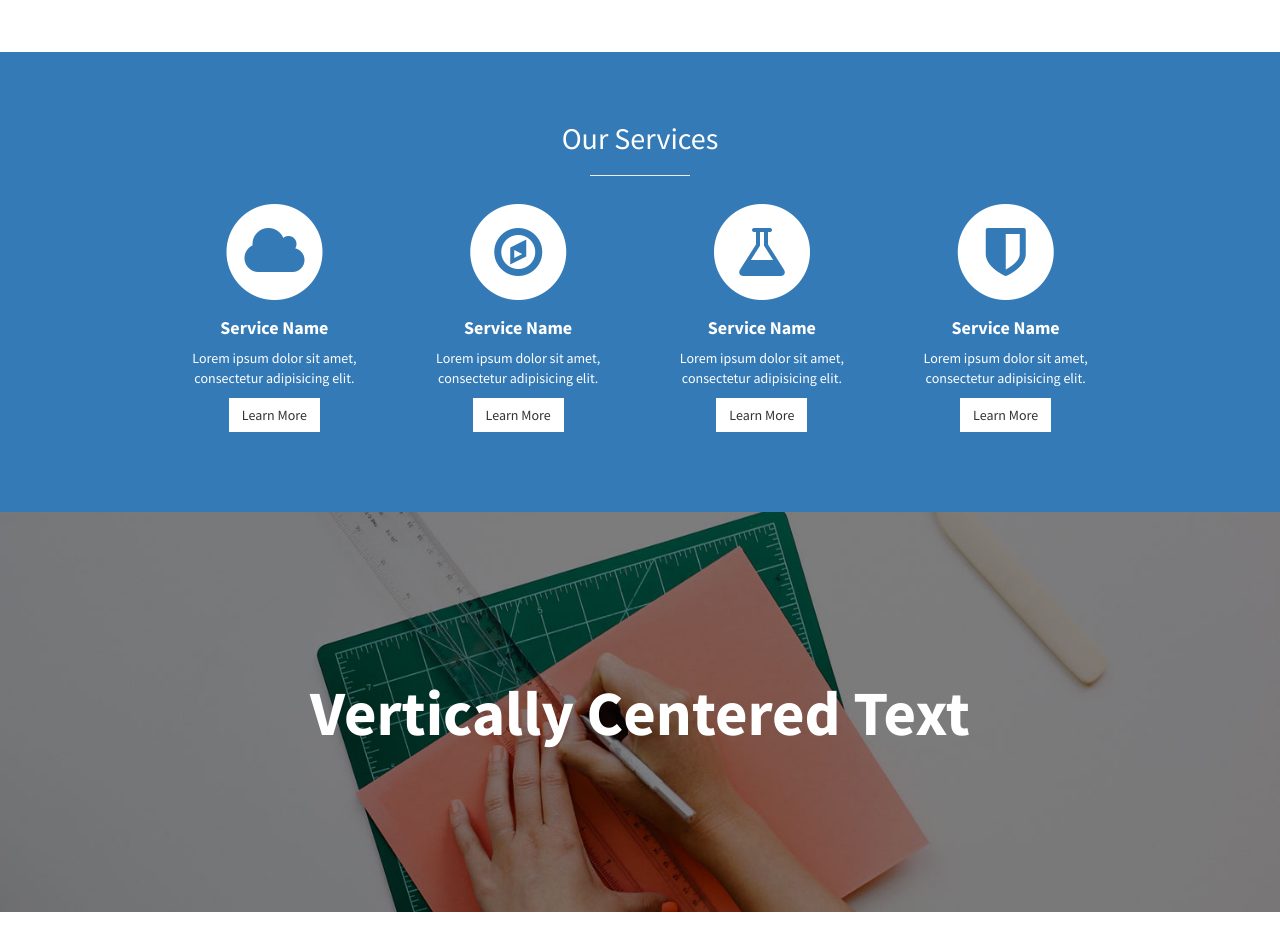
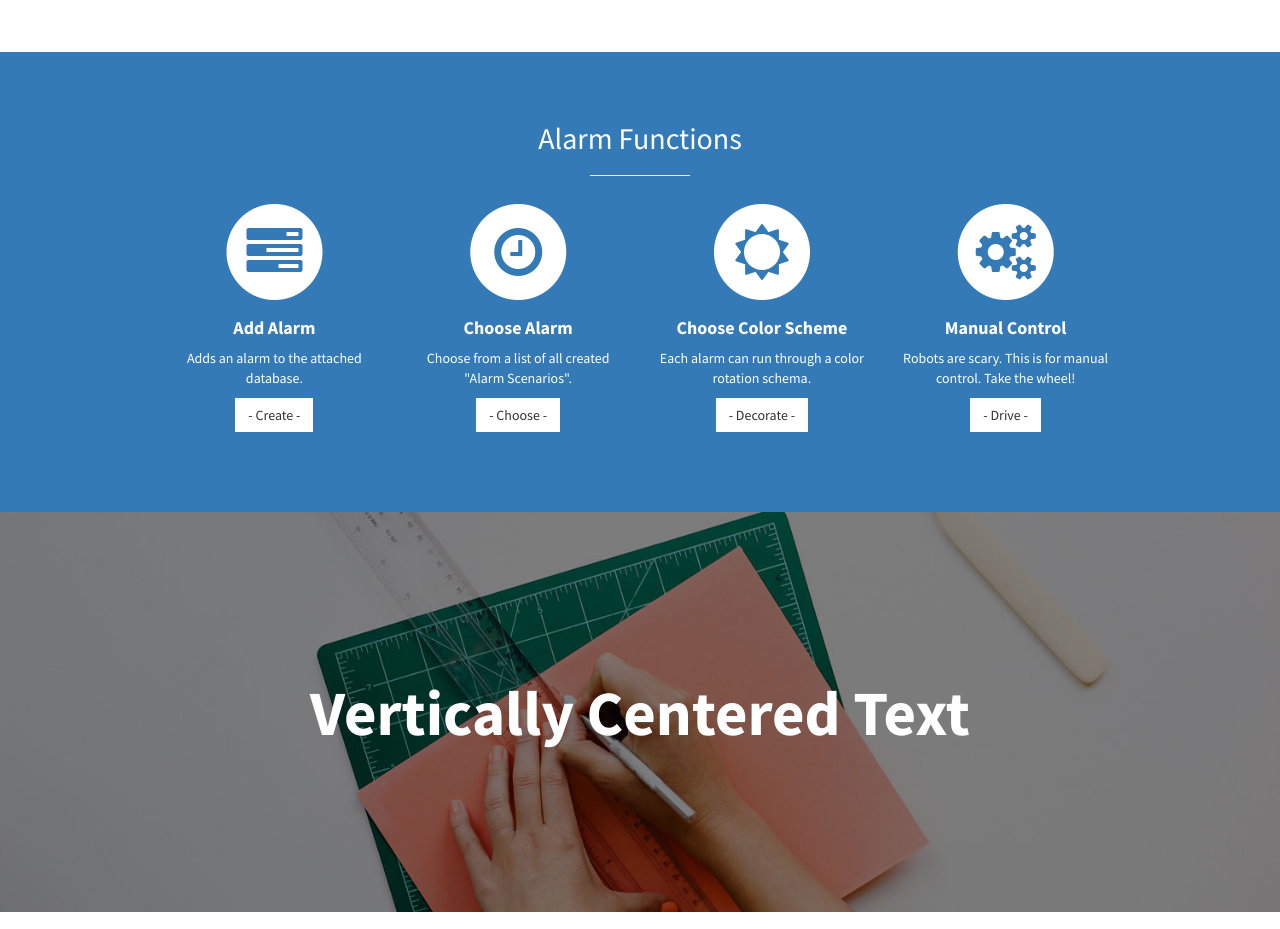
Before and after one commit to robert-marriott/Sunrise-Alarm, a website: page index.html in a window 1280 px wide. Shown: the part 960-1889 px from the top of the page. Drawn offline with Linux system fonts and the light colour scheme.

Commit message:
Sections delineated

```diff
--- a/index.html
+++ b/index.html
@@ -38,7 +38,7 @@
         <ul class="sidebar-nav">
             <a id="menu-close" href="#" class="btn btn-light btn-lg pull-right toggle"><i class="fa fa-times"></i></a>
             <li class="sidebar-brand">
-                <a href="#top" onclick=$("#menu-close").click();>Start Bootstrap</a>
+                <a href="#top" onclick=$("#menu-close").click();>Sunrise Clock</a>
             </li>
             <li>
                 <a href="#top" onclick=$("#menu-close").click();>Home</a>
@@ -47,7 +47,7 @@
                 <a href="#about" onclick=$("#menu-close").click();>About</a>
             </li>
             <li>
-                <a href="#portfolio" onclick=$("#menu-close").click();>Projects</a>
+                <a href="#projects" onclick=$("#menu-close").click();>Projects</a>
             </li>
             <li>
                 <a href="#contact" onclick=$("#menu-close").click();>Contact</a>
@@ -59,7 +59,7 @@
     <header id="top" class="header">
         <div class="text-vertical-center">
             <h1>Sunrise Alarm Clock</h1>
-            <h3>Wake up easy ;)/h3>
+            <h3>Wake up easy ;)</h3>
             <br>
             <a href="#about" class="btn btn-dark btn-lg">More about this app</a>
         </div>
@@ -85,59 +85,59 @@
         <div class="container">
             <div class="row text-center">
                 <div class="col-lg-10 col-lg-offset-1">
-                    <h2>Our Services</h2>
+                    <h2>Alarm Functions</h2>
                     <hr class="small">
                     <div class="row">
                         <div class="col-md-3 col-sm-6">
                             <div class="service-item">
                                 <span class="fa-stack fa-4x">
                                 <i class="fa fa-circle fa-stack-2x"></i>
-                                <i class="fa fa-cloud fa-stack-1x text-primary"></i>
+                                <i class="fa fa-tasks fa-stack-1x text-primary"></i>
                             </span>
                                 <h4>
-                                    <strong>Service Name</strong>
+                                    <strong>Add Alarm</strong>
                                 </h4>
-                                <p>Lorem ipsum dolor sit amet, consectetur adipisicing elit.</p>
-                                <a href="#" class="btn btn-light">Learn More</a>
+                                <p>Adds an alarm to the attached database.</p>
+                                <a href="#" class="btn btn-light"> - Create - </a>
                             </div>
                         </div>
                         <div class="col-md-3 col-sm-6">
                             <div class="service-item">
                                 <span class="fa-stack fa-4x">
                                 <i class="fa fa-circle fa-stack-2x"></i>
-                                <i class="fa fa-compass fa-stack-1x text-primary"></i>
+                                <i class="fa fa-clock-o fa-stack-1x text-primary"></i>
                             </span>
                                 <h4>
-                                    <strong>Service Name</strong>
+                                    <strong>Choose Alarm</strong>
                                 </h4>
-                                <p>Lorem ipsum dolor sit amet, consectetur adipisicing elit.</p>
-                                <a href="#" class="btn btn-light">Learn More</a>
+                                <p>Choose from a list of all created "Alarm Scenarios".</p>
+                                <a href="#" class="btn btn-light"> - Choose - </a>
                             </div>
                         </div>
                         <div class="col-md-3 col-sm-6">
                             <div class="service-item">
                                 <span class="fa-stack fa-4x">
                                 <i class="fa fa-circle fa-stack-2x"></i>
-                                <i class="fa fa-flask fa-stack-1x text-primary"></i>
+                                <i class="fa fa-sun-o fa-stack-1x text-primary"></i>
                             </span>
                                 <h4>
-                                    <strong>Service Name</strong>
+                                    <strong>Choose Color Scheme</strong>
                                 </h4>
-                                <p>Lorem ipsum dolor sit amet, consectetur adipisicing elit.</p>
-                                <a href="#" class="btn btn-light">Learn More</a>
+                                <p>Each alarm can run through a color rotation schema.</p>
+                                <a href="#" class="btn btn-light">- Decorate -</a>
                             </div>
                         </div>
-                        <div class="col-md-3 col-sm-6">
+                       <div class="col-md-3 col-sm-6">
                             <div class="service-item">
                                 <span class="fa-stack fa-4x">
                                 <i class="fa fa-circle fa-stack-2x"></i>
-                                <i class="fa fa-shield fa-stack-1x text-primary"></i>
+                                <i class="fa fa-cogs fa-stack-1x text-primary"></i>
                             </span>
                                 <h4>
-                                    <strong>Service Name</strong>
+                                    <strong>Manual Control</strong>
                                 </h4>
-                                <p>Lorem ipsum dolor sit amet, consectetur adipisicing elit.</p>
-                                <a href="#" class="btn btn-light">Learn More</a>
+                                <p>Robots are scary. This is for manual control. Take the wheel!</p>
+                                <a href="#" class="btn btn-light"> -   Drive   - </a>
                             </div>
                         </div>
                     </div>
@@ -158,7 +158,7 @@
     </aside>
 
     <!-- Portfolio -->
-    <section id="portfolio" class="portfolio">
+    <section id="projects" class="portfolio">
         <div class="container">
             <div class="row">
                 <div class="col-lg-10 col-lg-offset-1 text-center">
```
